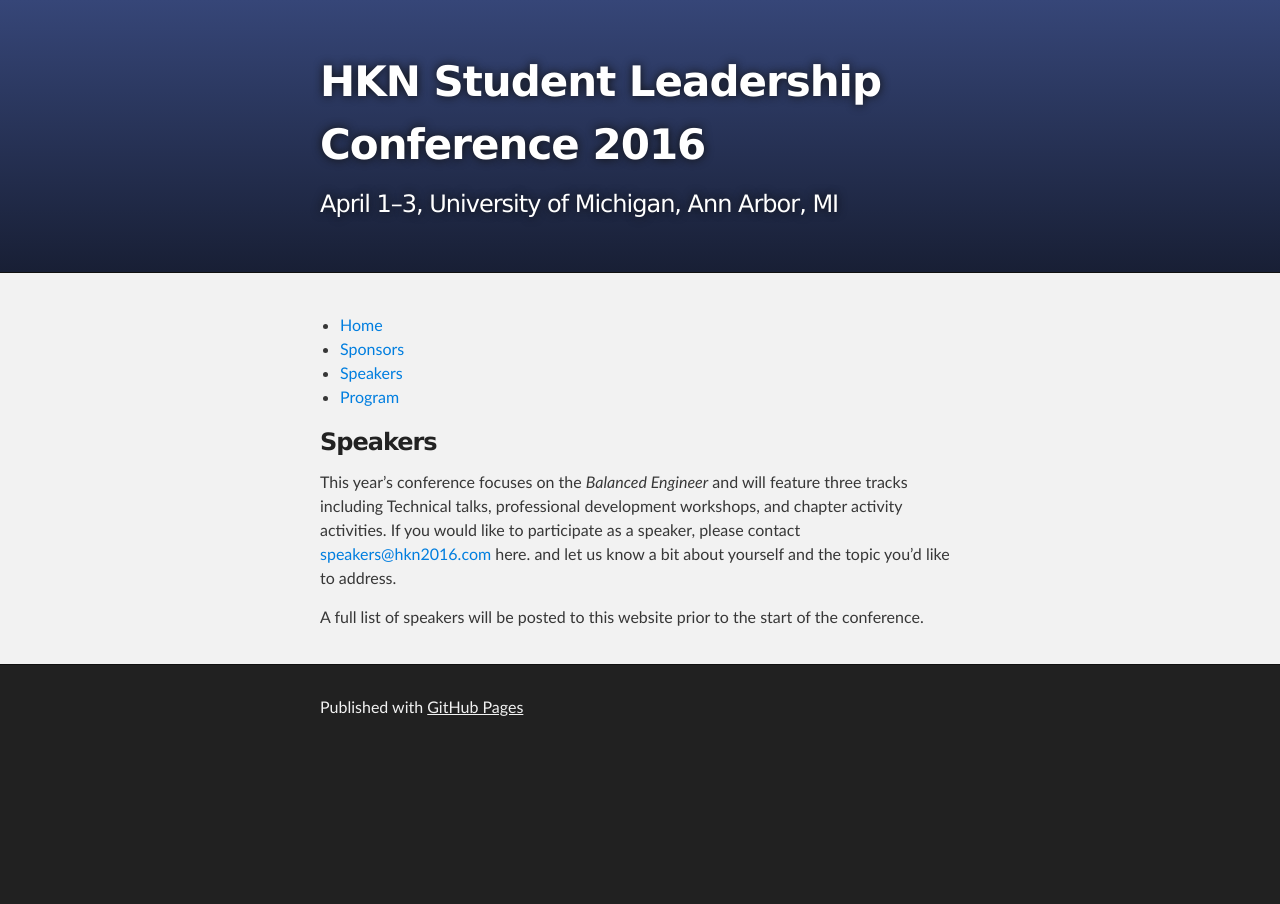
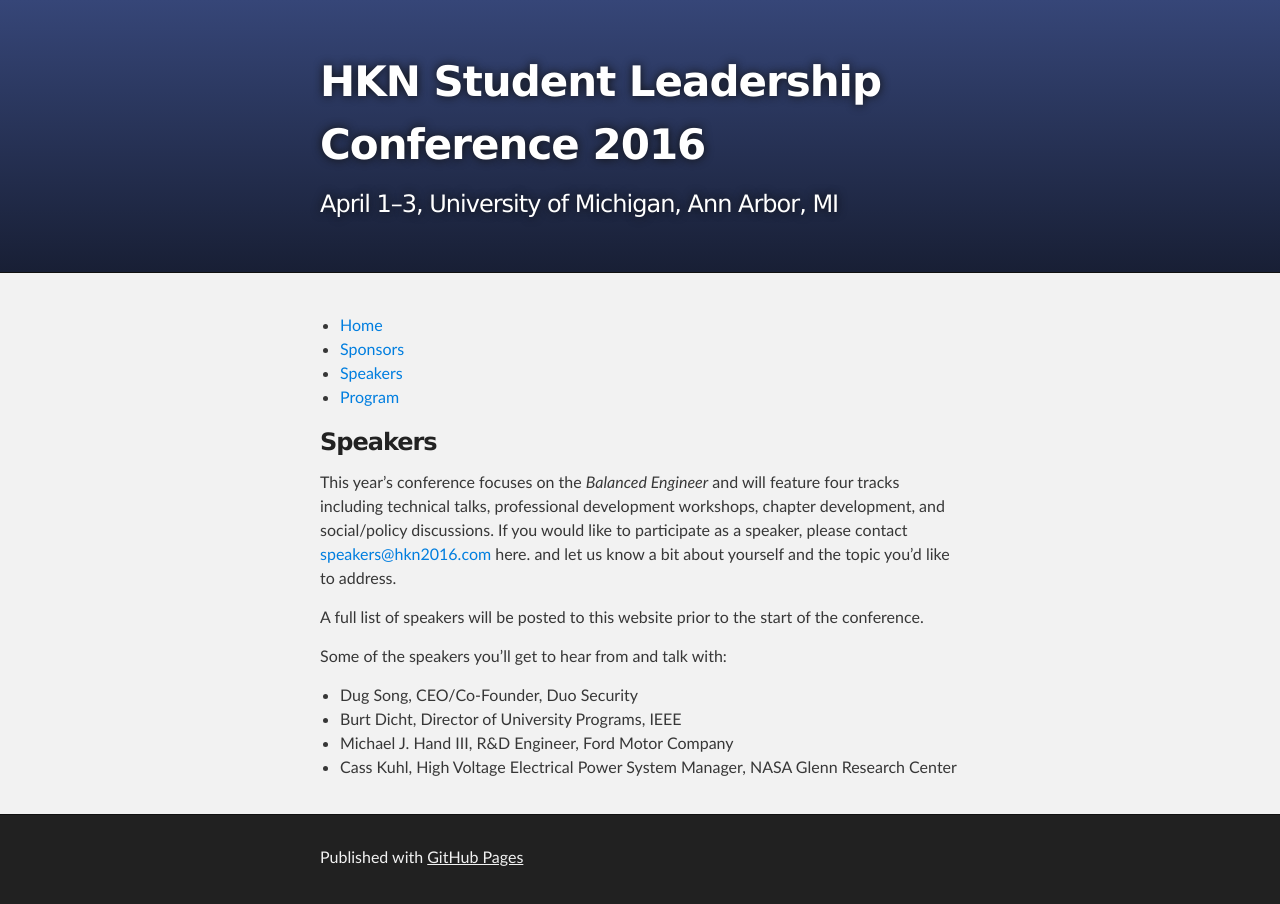
Before and after one commit to hkncon2016/hkncon2016.github.io, a Jekyll site: the page built from speakers/index.md, in a window 1280 px wide. Built offline with Jekyll 4.4.1, drawn with Linux system fonts in a browser that asks for light colours.

Commit message:
Update index.md

```diff
--- a/speakers/index.md
+++ b/speakers/index.md
@@ -4,6 +4,12 @@
 ---
 
 ### Speakers
-This year's conference focuses on the *Balanced Engineer* and will feature three tracks including Technical talks, professional development workshops, and chapter activity activities. If you would like to participate as a speaker, please contact [speakers@hkn2016.com](speakers@hkn2016.com) here. and let us know a bit about yourself and the topic you'd like to address.
+This year's conference focuses on the *Balanced Engineer* and will feature four tracks including technical talks, professional development workshops, chapter development, and social/policy discussions. If you would like to participate as a speaker, please contact [speakers@hkn2016.com](speakers@hkn2016.com) here. and let us know a bit about yourself and the topic you'd like to address.
 
 A full list of speakers will be posted to this website prior to the start of the conference.
+
+Some of the speakers you'll get to hear from and talk with:
+ - Dug Song, CEO/Co-Founder, Duo Security
+ - Burt Dicht, Director of University Programs, IEEE
+ - Michael J. Hand III, R&D Engineer, Ford Motor Company
+ - Cass Kuhl, High Voltage Electrical Power System Manager, NASA Glenn Research Center
```
